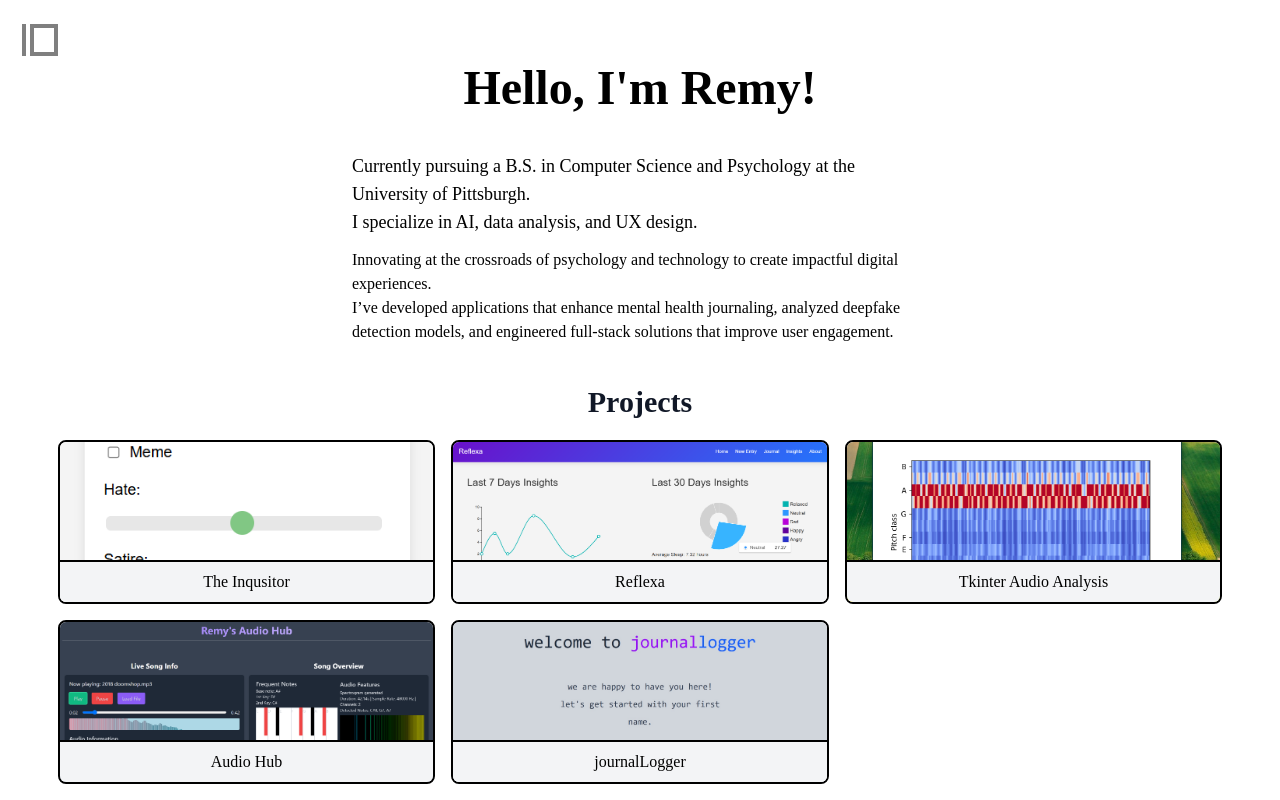
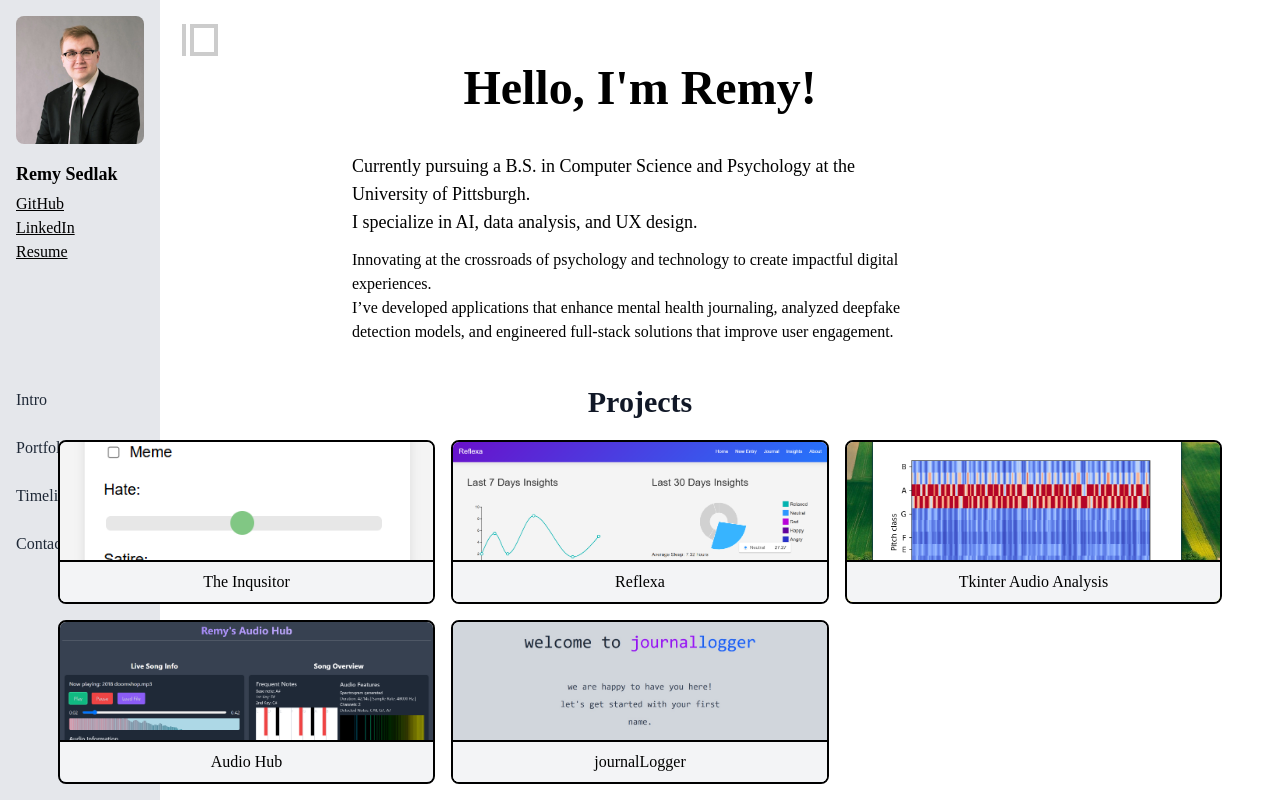
Before and after one commit to remysedlak/portfolio, a React (Vite) app: page / in a window 1280 px wide. Shown: the top 800 px of the page. Built offline with nearby package versions, Linux system fonts and the light colour scheme; a web font is replaced by a local one.

Commit message:
fixed svg routing and more ux

```diff
--- a/src/App.jsx
+++ b/src/App.jsx
@@ -8,10 +8,15 @@ import NavBar from './components/NavBar';
 import './tailwind.css'; // Ensure Tailwind CSS is imported
 
 function App() {
-  const [sideBar, setSideBar] = useState(false);
+  const [sideBar, setSideBar] = useState(true);
+  const [buttonClass, setButtonClass] = useState("w-12 h-12 opacity-20 hover:opacity-50");
 
   const toggleSidebar = () => {
     setSideBar(!sideBar);
+    if(sideBar)
+      setButtonClass("w-12 h-12 opacity-50 hover:opacity-20")
+    else
+      setButtonClass("w-12 h-12 opacity-20 hover:opacity-50")
   };
 
   return (
@@ -23,11 +28,11 @@ function App() {
         {/* Main Content */}
         <div className={`sm:${sideBar ? 'ml-40' : ''}`}>
           <div className={`hidden sm:block fixed top-4 left-4 ${sideBar ? 'ml-40' : ''}`}>
-            <button onClick={toggleSidebar} className="">
+            <button onClick={toggleSidebar}>
               <img
                 src="./public/assets/sidebar-svgrepo-com.svg"
                 alt="Sidebar Icon"
-                className="w-12 h-12 text-gray-500 opacity-50"
+                className={buttonClass}
               />
             </button>
           </div>
--- a/tailwind.config.cjs
+++ b/tailwind.config.cjs
@@ -6,7 +6,16 @@ module.exports = {
     extend: {
       fontFamily: {
         garamond: ['"Red Hat Mono"', 'serif'],
-      }
+      },
+      keyframes: {
+        pulseOnce: {
+          '0%, 100%': { opacity: 1 },
+          '50%': { opacity: 0.5 },
+        },
+      },
+      animation: {
+        pulseOnce: 'pulseOnce 1s ease-out',
+      },
     },
   },
   plugins: [],
```
